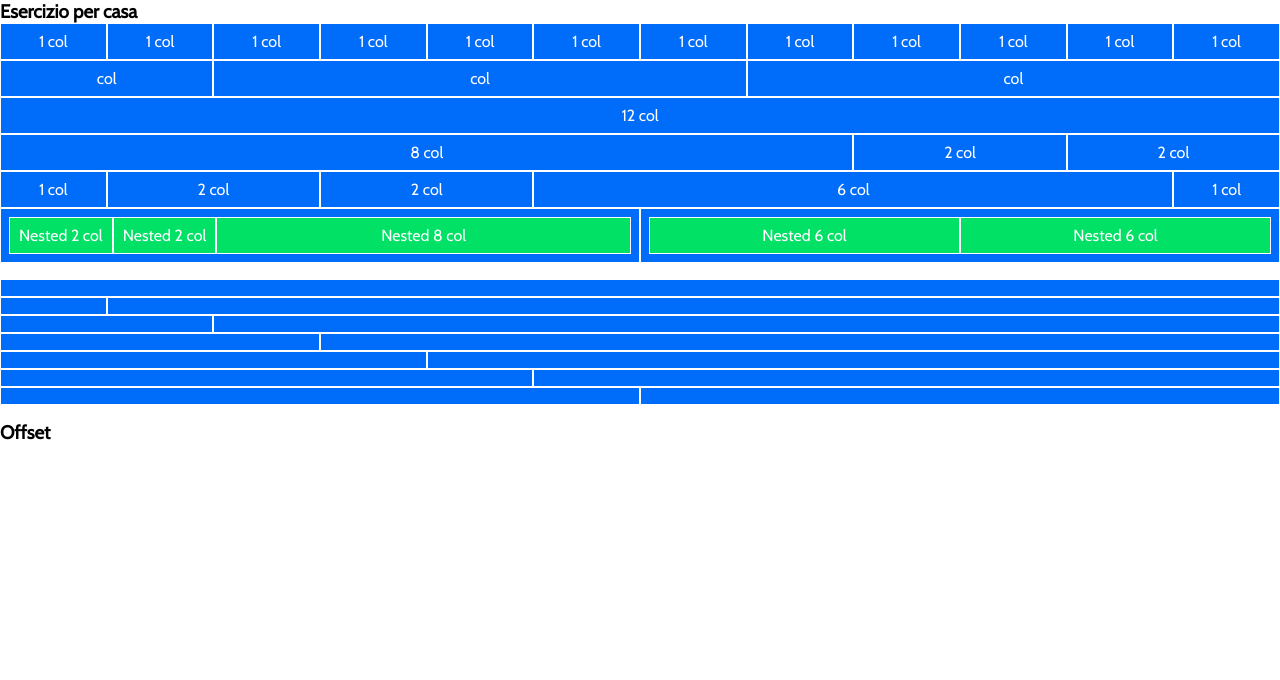
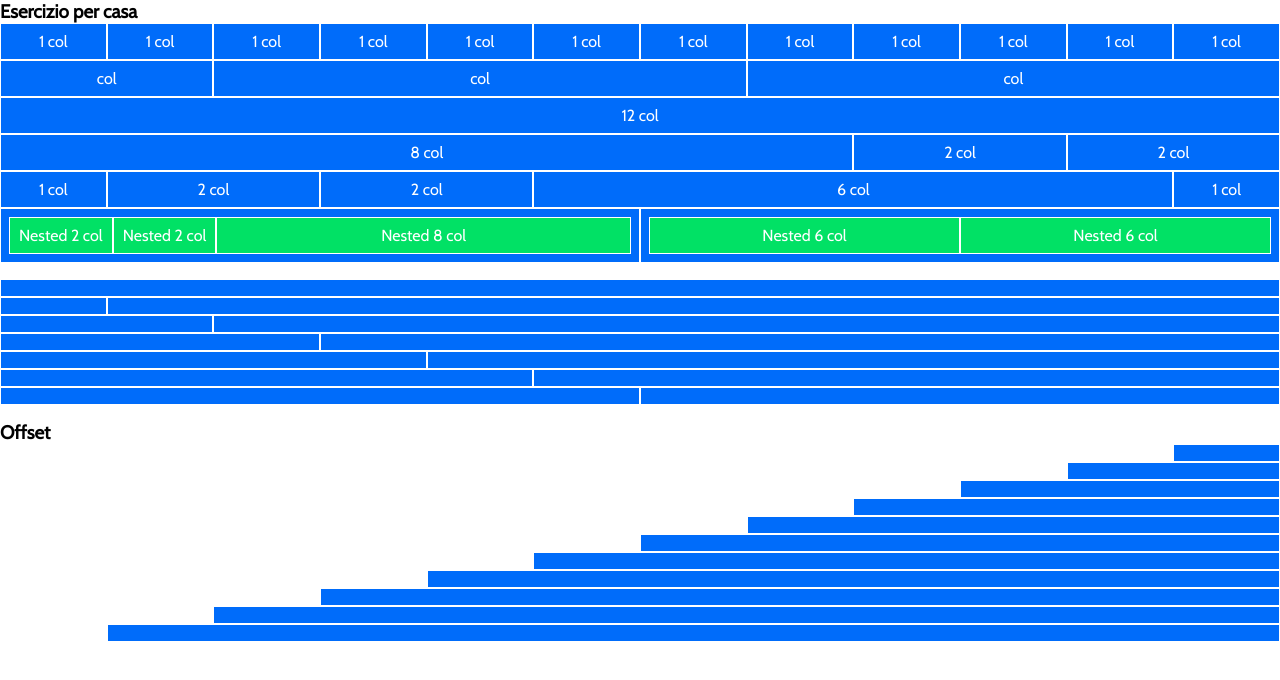
Before and after one commit to ManuelBravaccini/html-css-12bool, a plain HTML site: page index.html in a window 1280 px wide. Drawn offline with nearby package versions, Linux system fonts and the light colour scheme.

Commit message:
Completed section offsets

```diff
--- a/index.html
+++ b/index.html
@@ -96,6 +96,41 @@
             </div>
         </section>
         <h3>Offset</h3>
+        <section>
+            <div class="row">
+                <div class="col-offset-11 col-1"></div>
+            </div>
+            <div class="row">
+                <div class="col-offset-10 col-2"></div>
+            </div>
+            <div class="row">
+                <div class="col-offset-9 col-3"></div>
+            </div>
+            <div class="row">
+                <div class="col-offset-8 col-4"></div>
+            </div>
+            <div class="row">
+                <div class="col-offset-7 col-5"></div>
+            </div>
+            <div class="row">
+                <div class="col-offset-6 col-6"></div>
+            </div>
+            <div class="row">
+                <div class="col-offset-5 col-7"></div>
+            </div>
+            <div class="row">
+                <div class="col-offset-4 col-8"></div>
+            </div>
+            <div class="row">
+                <div class="col-offset-3 col-9"></div>
+            </div>
+            <div class="row">
+                <div class="col-offset-2 col-10"></div>
+            </div>
+            <div class="row">
+                <div class="col-offset-1 col-11"></div>
+            </div>
+        </section>
     </main>
 </body>
 </html>
```
